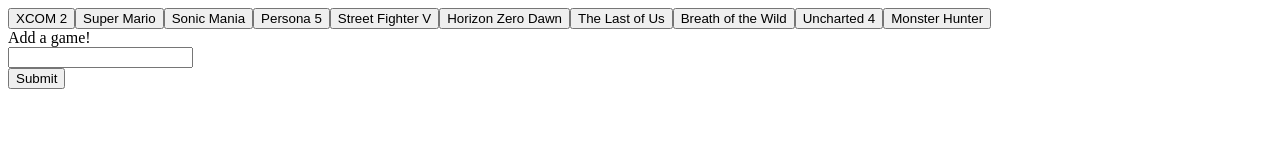
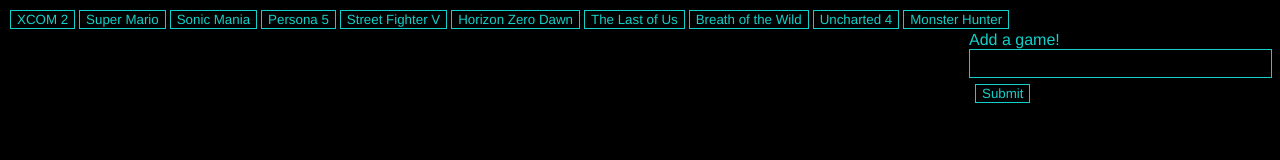
Before and after one commit to teddylockhart/SuperGifLand, a plain HTML site: page index.html in a window 1280 px wide. Drawn offline with nearby package versions, Linux system fonts and the light colour scheme.

Commit message:
1st CSS: XCOM Theme

```diff
--- a/assets/css/style.css
+++ b/assets/css/style.css
@@ -0,0 +1,43 @@
+body {
+	background-color: black;
+}
+
+button {
+	font-family: Helvetica,Arial,sans-serif;
+	margin: 2px;
+	background: black;
+	color: #13d0ca;
+	border: 1px solid #13d0ca;
+}
+
+p {
+	color: #13d0ca;
+}
+
+#addTopic {
+	margin: 6px;
+}
+
+.item {
+	float: left;
+	margin: 10px;
+}
+
+#topic-form {
+	font-family: Helvetica,Arial,sans-serif;
+	float: right;
+	color: #13d0ca;
+}
+
+#topic-input,
+#addTopic {
+	font-family: Helvetica,Arial,sans-serif;
+	background: black;
+	color: #13d0ca;
+	border: 1px solid #13d0ca;
+}
+
+#topic-input {
+	padding: 3px 0;
+	font-size: 18px;
+}
--- a/assets/javascript/app.js
+++ b/assets/javascript/app.js
@@ -1,6 +1,6 @@
 var topics = ["XCOM 2", "Super Mario", "Sonic Mania", "Persona 5", "Street Fighter V", "Horizon Zero Dawn", "The Last of Us", "Breath of the Wild", "Uncharted 4", "Monster Hunter"];
 
-// Initiates Giphy API and generates future gifs
+// Initiates Giphy API, clears out gifs, and generates future gifs
 function displayGameGif() {
 
 	var game = $(this).attr("data-game");
--- a/index.html
+++ b/index.html
@@ -18,7 +18,7 @@
 
 	<form id="topic-form">
 		<label for="topic-input">Add a game!</label><br>
-		<input type="text" id="topic-input"><br>
+		<input type="text" size=30 id="topic-input"><br>
 
 		<input id="addTopic" type="Submit" value="Submit">
 
```
